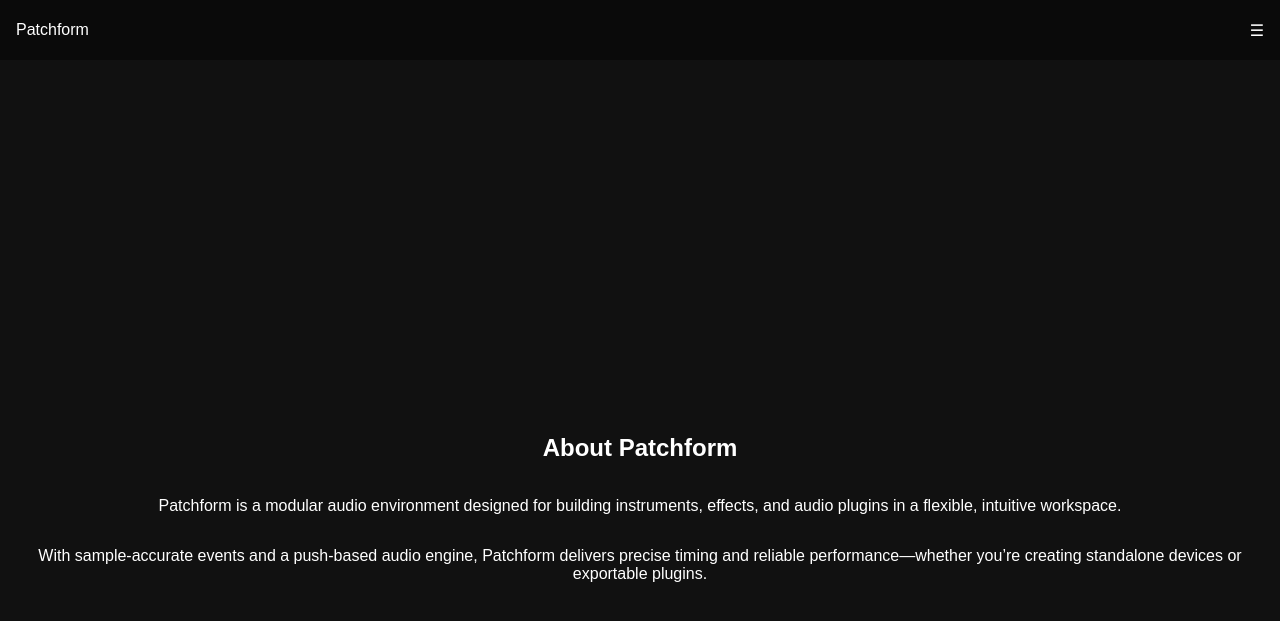
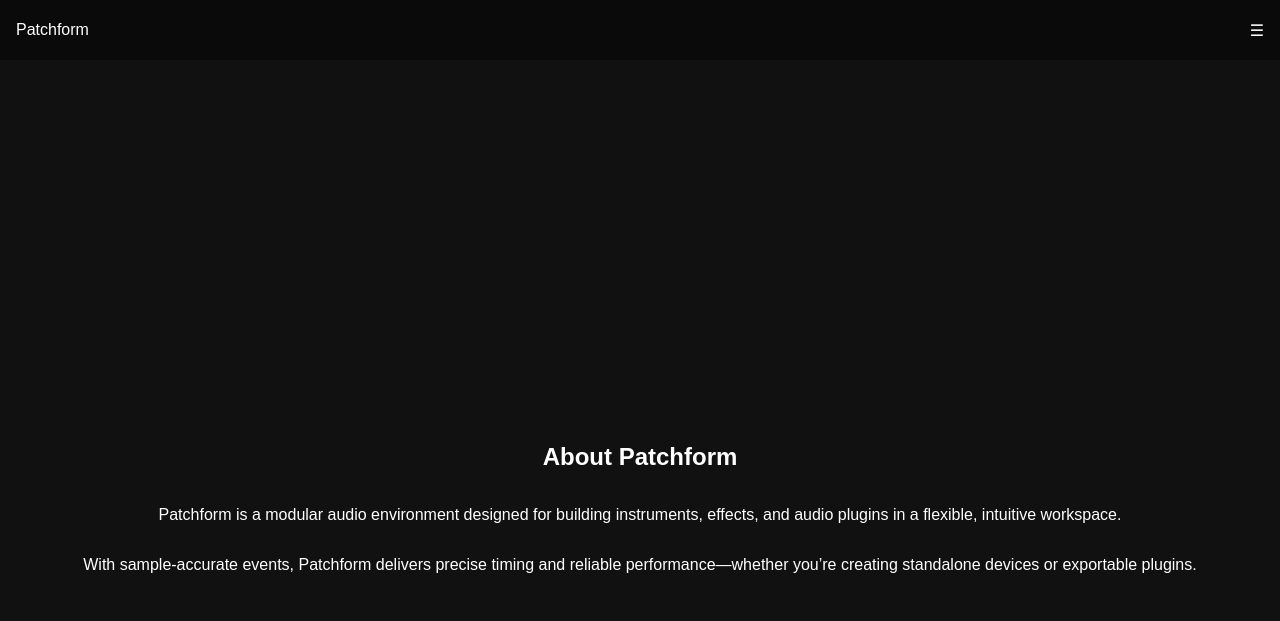
Before and after one commit to Patchform/Patchform.github.io, a Jekyll site: the page built from about.md, in a window 1280 px wide and 900 px high. Shown: the top 621 px of the window. Built offline with Jekyll 4.4.1, drawn with Linux system fonts in a browser that asks for light colours.

Commit message:
Fix wording

```diff
--- a/about.md
+++ b/about.md
@@ -10,7 +10,7 @@ title: About - Patchform
     in a flexible, intuitive workspace.
   </p>
   <p>
-    With sample-accurate events and a push-based audio engine, Patchform delivers precise timing and
+    With sample-accurate events, Patchform delivers precise timing and
     reliable performance—whether you’re creating standalone devices or exportable plugins.
   </p>
 </section>
```
